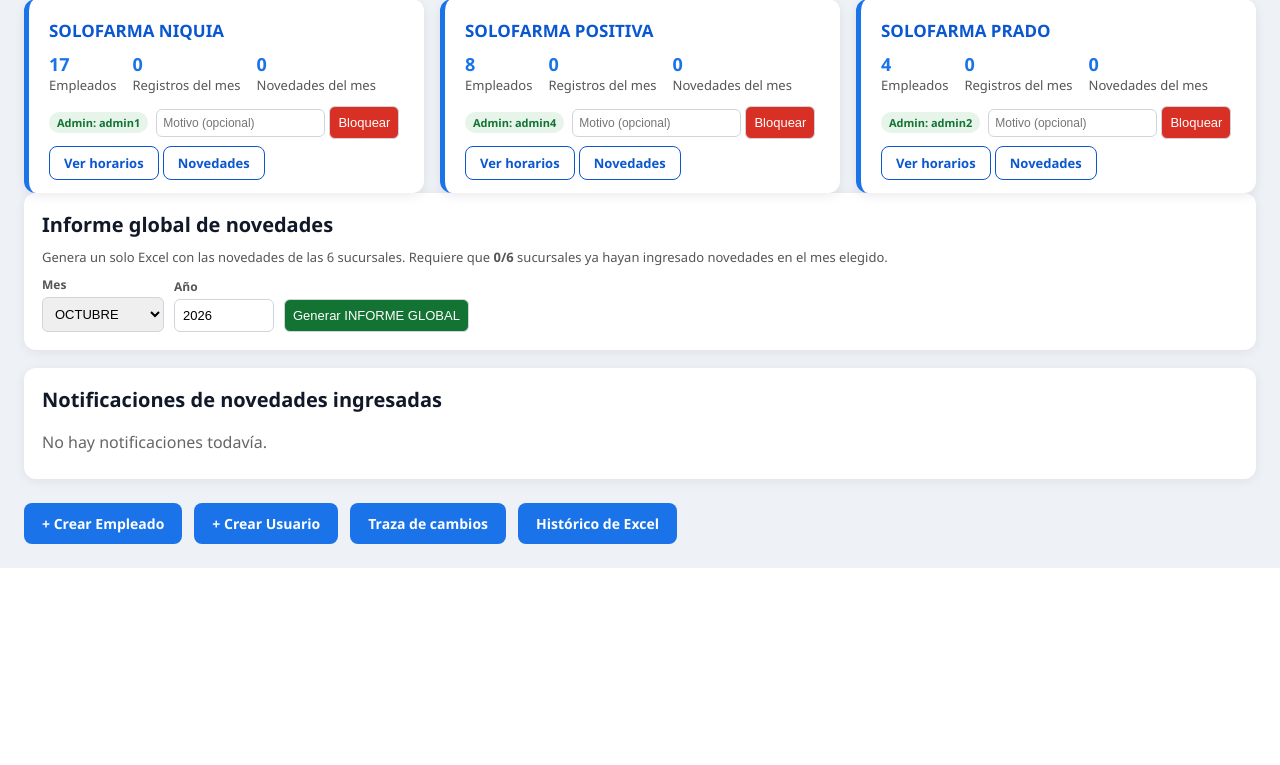
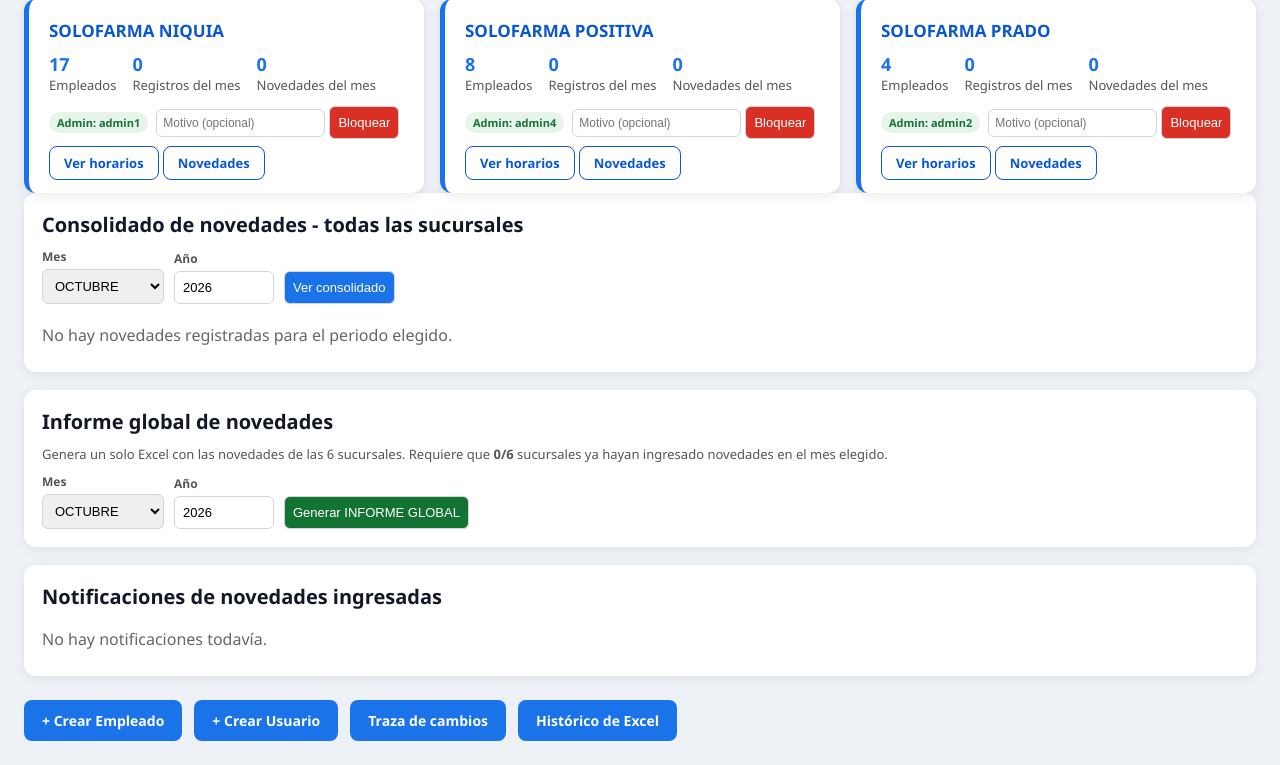
Before and after one commit to rgaitang/proyecto, a Flask app: page /panel-global in a window 1280 px wide. Shown: the part 364-1129 px from the top of the page. Before the commit the page ends 932 px from the top, so only its background shows below. Run offline with Flask 3, Linux system fonts and the light colour scheme; the visitor is signed in with stand-in values (Sample User, id 1).

Commit message:
Panel global: vista consolidada de novedades de todas las sucursales por mes

```diff
--- a/app.py
+++ b/app.py
@@ -537,10 +537,26 @@ def panel_global():
     no_leidas = Notificacion.query.filter_by(leida=False).count()
     sucursales_con_novedad = sum(1 for r in resumen if r['novedades'] > 0)
 
+    # Consolidado de novedades de todas las sucursales para el periodo elegido
+    ini = date(informe_anio, informe_mes, 1)
+    fin = date(informe_anio, informe_mes, calendar.monthrange(informe_anio, informe_mes)[1])
+    filas = db.session.query(Novedad, Empleado).join(
+        Empleado, Novedad.empleado_id == Empleado.id
+    ).filter(Novedad.fecha_inicio >= ini, Novedad.fecha_inicio <= fin) \
+        .order_by(Novedad.fecha_inicio, Empleado.sucursal_id).all()
+    sucursal_cache = {}
+    novedades_global = []
+    for n, e in filas:
+        s = sucursal_cache.get(e.sucursal_id) or db.session.get(Sucursal, e.sucursal_id)
+        sucursal_cache[e.sucursal_id] = s
+        novedades_global.append({'novedad': n, 'empleado': e,
+                                 'sucursal_nombre': s.nombre if s else '?'})
+
     return render_template('panel_global.html', resumen=resumen, hoy=hoy,
                            notificaciones=notificaciones, no_leidas=no_leidas,
                            informe_mes=informe_mes, informe_anio=informe_anio,
-                           sucursales_con_novedad=sucursales_con_novedad)
+                           sucursales_con_novedad=sucursales_con_novedad,
+                           novedades_global=novedades_global)
 
 
 @app.route('/admin/empleados')
--- a/templates/panel_global.html
+++ b/templates/panel_global.html
@@ -48,6 +48,7 @@
         .btn-danger:hover { background: #b0261c !important; }
         table { width: 100%; border-collapse: collapse; background: #fff; border-radius: 12px; overflow: hidden;
                 font-size: 13px; box-shadow: 0 2px 12px rgba(0,0,0,0.07); }
+        .table-wrap { overflow-x: auto; border-radius: 12px; }
         th, td { padding: 9px; border-bottom: 1px solid #eef0f3; text-align: left; }
         th { background: #0b57d0; color: #fff; font-weight: 600; }
         tr:hover td { background: #f8fafd; }
@@ -121,6 +122,61 @@
         </div>
 
         <div class="panel">
+            <h2 style="margin-top:0;">Consolidado de novedades - todas las sucursales</h2>
+            <form method="GET" class="rowflex" style="margin-bottom:12px;">
+                <div>
+                    <label>Mes</label>
+                    <select name="informe_mes">
+                        {% for m in range(1,13) %}
+                        <option value="{{ m }}" {% if m == informe_mes %}selected{% endif %}>
+                            {{ ['ENERO','FEBRERO','MARZO','ABRIL','MAYO','JUNIO','JULIO','AGOSTO','SEPTIEMBRE','OCTUBRE','NOVIEMBRE','DICIEMBRE'][m-1] }}
+                        </option>
+                        {% endfor %}
+                    </select>
+                </div>
+                <div>
+                    <label>Año</label>
+                    <input type="number" name="informe_anio" value="{{ informe_anio }}" style="width:100px;">
+                </div>
+                <button type="submit" class="small" style="background:#1a73e8;color:#fff;cursor:pointer;">Ver consolidado</button>
+            </form>
+            {% if novedades_global %}
+            <p style="color:#555;font-size:13px;margin-bottom:10px;">
+                <b>{{ novedades_global|length }}</b> novedades ingresadas en {{ ['ENERO','FEBRERO','MARZO','ABRIL','MAYO','JUNIO','JULIO','AGOSTO','SEPTIEMBRE','OCTUBRE','NOVIEMBRE','DICIEMBRE'][informe_mes-1] }} {{ informe_anio }}.
+                {% if sucursales_con_novedad < 6 %}
+                <span style="color:#b06000;">Faltan novedades de {{ 6 - sucursales_con_novedad }} sucursal(es).</span>
+                {% else %}
+                <span style="color:#137333;">Las 6 sucursales ya ingresaron novedades. ✅</span>
+                {% endif %}
+            </p>
+            <div class="table-wrap">
+                <table>
+                    <tr>
+                        <th>Fecha</th><th>Quincena</th><th>Sucursal</th><th>Empleado</th>
+                        <th>Tipo</th><th>Código</th><th>Fecha fin</th><th>Reporta</th><th>Descripción</th><th>Estado</th>
+                    </tr>
+                    {% for item in novedades_global %}
+                    <tr>
+                        <td>{{ item.novedad.fecha_inicio }}</td>
+                        <td>{{ 'Q1 (1-15)' if item.novedad.fecha_inicio.day <= 15 else 'Q2 (16-fin)' }}</td>
+                        <td>{{ item.sucursal_nombre }}</td>
+                        <td>{{ item.empleado.nombre }}</td>
+                        <td><span class="tag tag-nov">{{ item.novedad.tipo }}</span></td>
+                        <td>{{ item.novedad.codigo or '-' }}</td>
+                        <td>{{ item.novedad.fecha_fin or '-' }}</td>
+                        <td>{{ item.novedad.reporta or '-' }}</td>
+                        <td>{{ item.novedad.descripcion or '' }}</td>
+                        <td>{{ item.novedad.estado }}</td>
+                    </tr>
+                    {% endfor %}
+                </table>
+            </div>
+            {% else %}
+            <p style="color:#666;padding:8px 0;">No hay novedades registradas para el periodo elegido.</p>
+            {% endif %}
+        </div>
+
+        <div class="panel">
             <h2 style="margin-top:0;">Informe global de novedades</h2>
             <p style="color:#555;font-size:13px;margin-bottom:10px;">
                 Genera un solo Excel con las novedades de las 6 sucursales.
```
